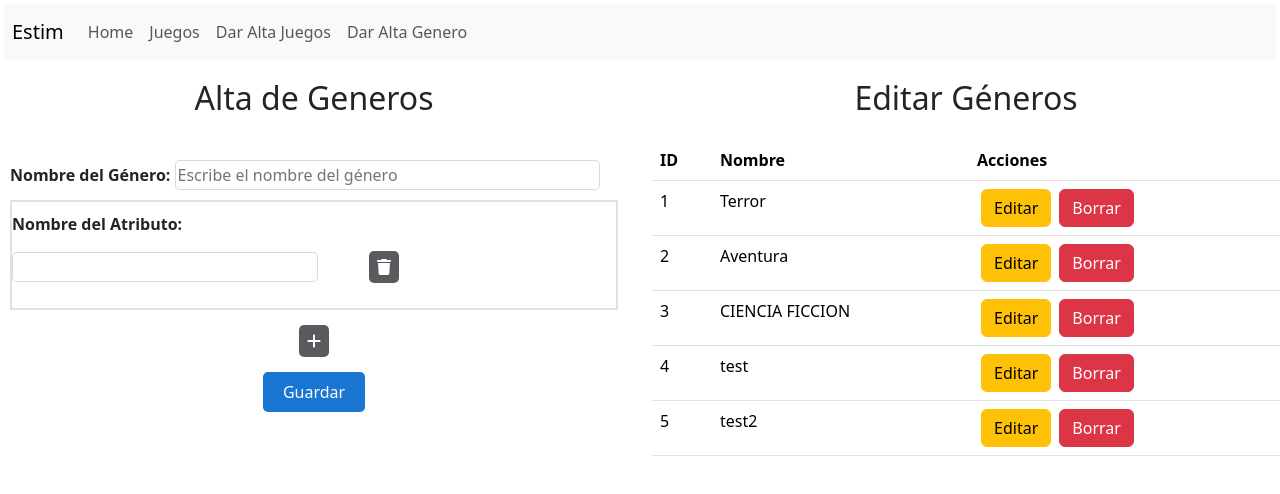
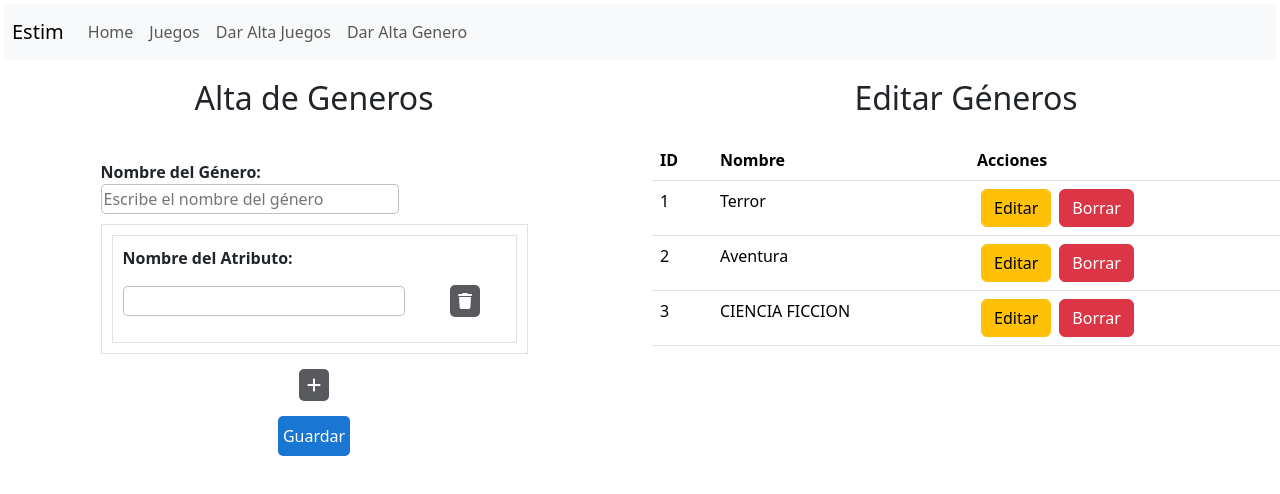
Before and after one commit to Janegro09/tpSteam, an Angular app: page /gender in a window 1280 px wide. Shown: the top 494 px of the page. Built offline with nearby package versions, Linux system fonts and the light colour scheme; data requests are answered from the project's data file.

Commit message:
modificamos el readme

```diff
--- a/db.json
+++ b/db.json
@@ -47,14 +47,6 @@
       "img": "https://pbs.twimg.com/media/F0wpUVCaMAAffPJ.jpg",
       "requerimientos": "nintendo switch",
       "genero": "Aventura"
-    },
-    {
-      "id": 8,
-      "nombre": "test",
-      "precio": 333,
-      "img": "https://www.mundodeportivo.com/alfabeta/hero/2023/11/warcraft-the-war-within.jpg",
-      "requerimientos": "test",
-      "genero": "CIENCIA FICCION"
     }
   ],
   "gender": [
@@ -63,7 +55,7 @@
       "nombre": "Terror",
       "atributos": [
         {
-          "nameAtt": "¿es Gore?"
+          "nameAtt": "¿es Gore?22aa"
         },
         {
           "nameAtt": "¿es 2 jugadores"
@@ -94,27 +86,6 @@
         },
         {
           "nameAtt": "TIROS"
-        }
-      ]
-    },
-    {
-      "id": 4,
-      "nombre": "test",
-      "atributos": [
-        {
-          "nameAtt": "122"
-        },
-        {
-          "nameAtt": "asdasd"
-        }
-      ]
-    },
-    {
-      "id": 5,
-      "nombre": "test2",
-      "atributos": [
-        {
-          "nameAtt": "test"
         }
       ]
     }
--- a/src/app/modules/gender/components/gender-form/gender-form.component.css
+++ b/src/app/modules/gender/components/gender-form/gender-form.component.css
@@ -13,7 +13,7 @@ input, select,textarea{
     width: 70%;
     border-radius: 5px;
     height: 30px;
-    border: 1px solid rgba(0, 0, 0, .15);
+    border: 1px solid rgba(0, 0, 0, .25);
 }
 textarea{
     height: 10rem;
@@ -35,6 +35,8 @@ svg{
 }
 
 .cajaAtributos{
+    border: none;
+    margin: 10px;
     display: flex;
     flex-wrap: wrap;
     align-content: stretch;
--- a/src/app/modules/gender/components/gender-list/gender-list.component.html
+++ b/src/app/modules/gender/components/gender-list/gender-list.component.html
@@ -22,11 +22,11 @@
             </td>
             <td>
                 <!-- Aquí puedes agregar tus botones de editar o borrar -->
+                <span [routerLink]="'/gender/' + gender.id">
                 <button class="btn btn-warning mx-1">
-                    <span [routerLink]="'/gender/' + gender.id">
                         Editar
-                    </span>
-                </button>
+                    </button>
+                </span>
                 <button class="btn btn-danger mx-1" (click)="borrarGender(gender.id)">Borrar</button>
             </td>
         </tr>
--- a/src/app/modules/gender/pages/create-gender/create-gender.component.css
+++ b/src/app/modules/gender/pages/create-gender/create-gender.component.css
@@ -14,3 +14,6 @@ button{
     display: flex;
     justify-content: center;
 }
+.container{
+    width: 75%;
+}
--- a/src/app/modules/gender/pages/create-gender/create-gender.component.html
+++ b/src/app/modules/gender/pages/create-gender/create-gender.component.html
@@ -3,12 +3,15 @@
        {{titulo}}
     </h2>
 </div>
-<app-gender-form>
-    <!-- proyeccion de contenido -->
-    <button
+<div class="container">
+
+    <app-gender-form>
+        <!-- proyeccion de contenido -->
+        <button
         (click)="guardar()"
         [disabled]="!habilitar"
         boton
         class="col-2 flex"
         type="submit">Guardar</button>
-</app-gender-form>
+    </app-gender-form>
+</div>
```
Also changed, not shown: 1 other file (tests, documents, lock files or other folders).
